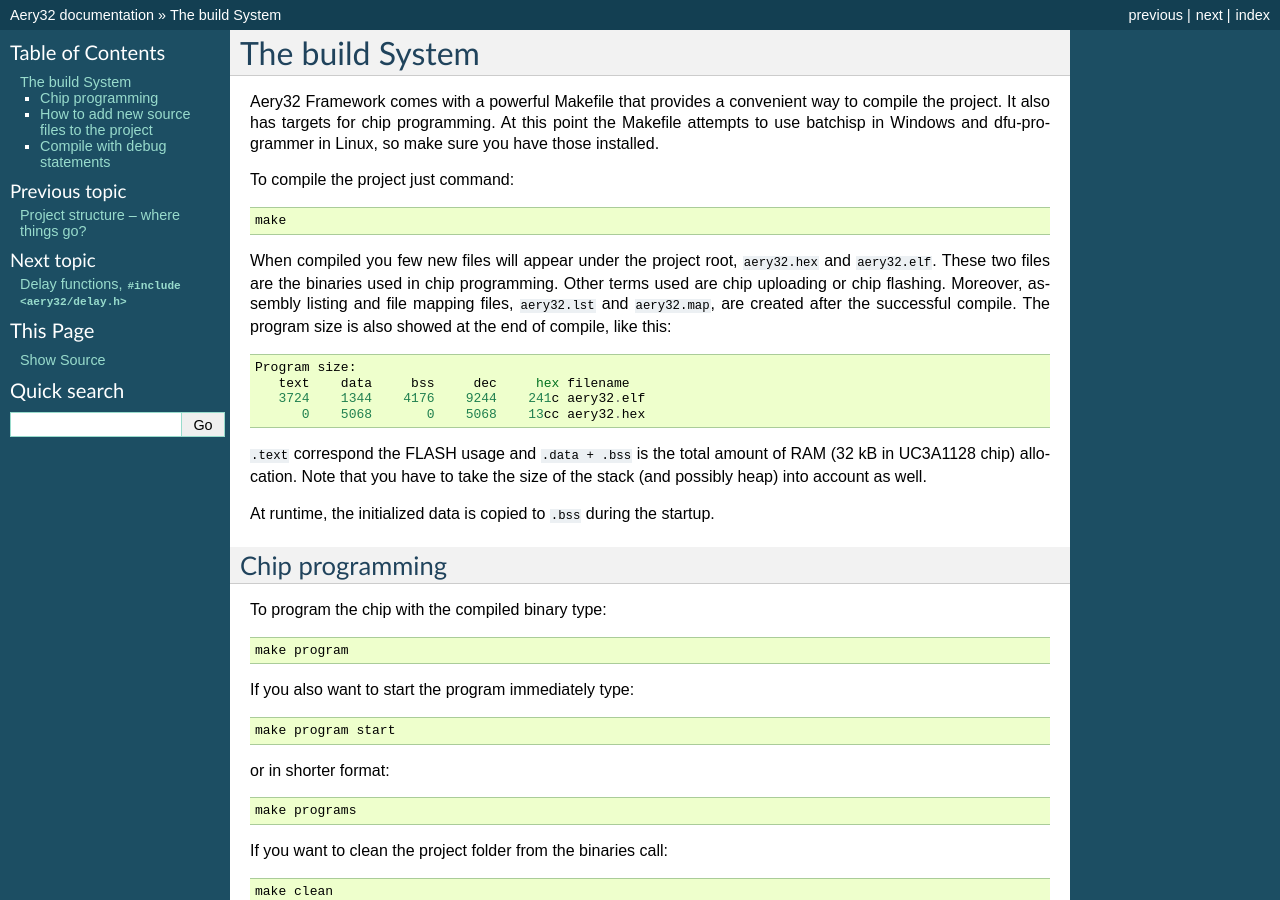
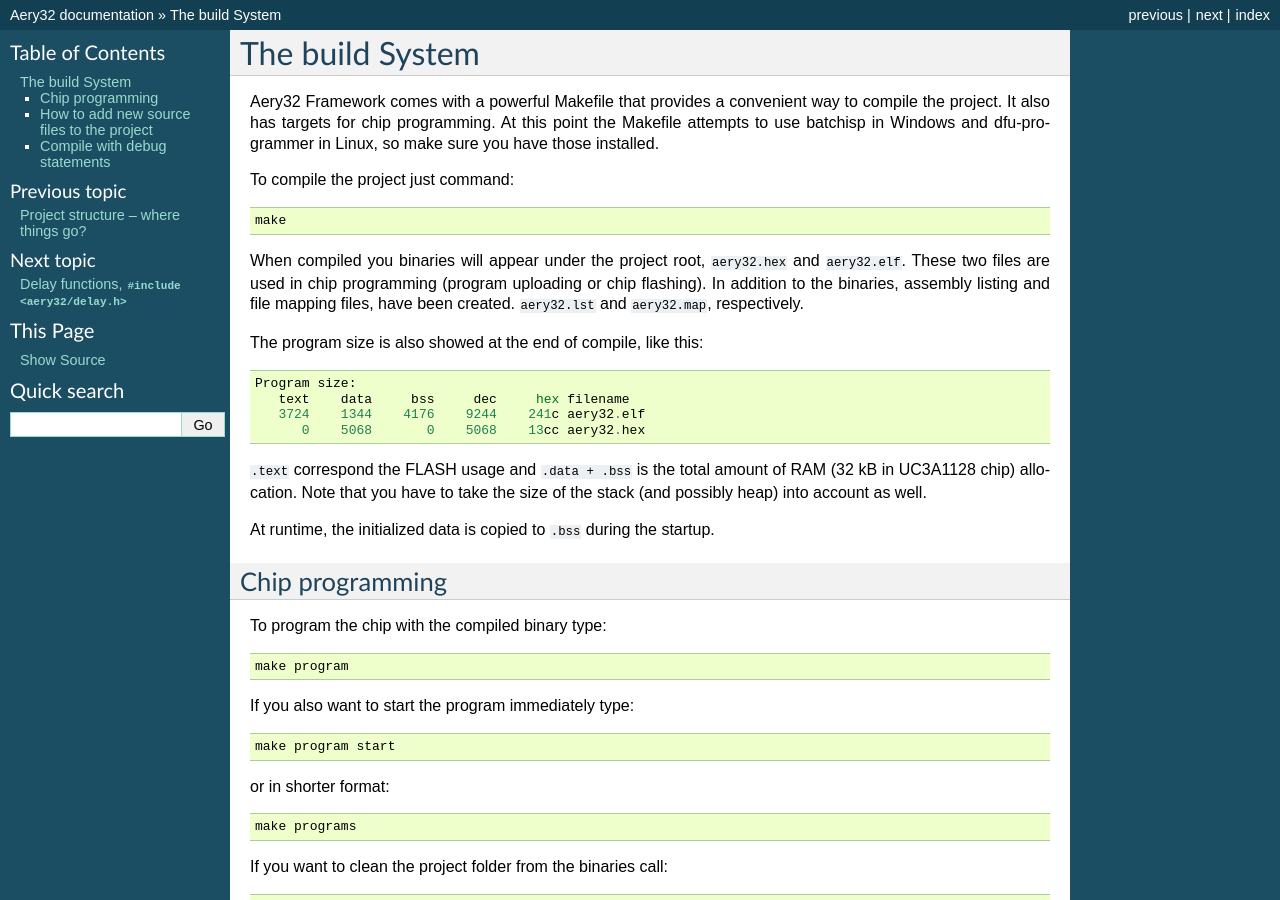
Before and after one commit to aery32/aery32-refguide, a Sphinx documentation site: the page built from source/build_system.rst, in a window 1280 px wide and 900 px high. Built offline with Sphinx 7.4.7, drawn with Linux system fonts in a browser that asks for light colours.

Commit message:
Fix text

```diff
--- a/source/build_system.rst
+++ b/source/build_system.rst
@@ -7,7 +7,9 @@
 
     make
 
-When compiled you few new files will appear under the project root, ``aery32.hex`` and ``aery32.elf``. These two files are the binaries used in chip programming. Other terms used are chip uploading or chip flashing. Moreover, assembly listing and file mapping files, ``aery32.lst`` and ``aery32.map``, are created after the successful compile. The program size is also showed at the end of compile, like this::
+When compiled you binaries will appear under the project root, ``aery32.hex`` and ``aery32.elf``. These two files are used in chip programming (program uploading or chip flashing). In addition to the binaries, assembly listing and file mapping files, have been created. ``aery32.lst`` and ``aery32.map``, respectively.
+
+The program size is also showed at the end of compile, like this::
 
     Program size:
        text    data     bss     dec     hex filename
```
